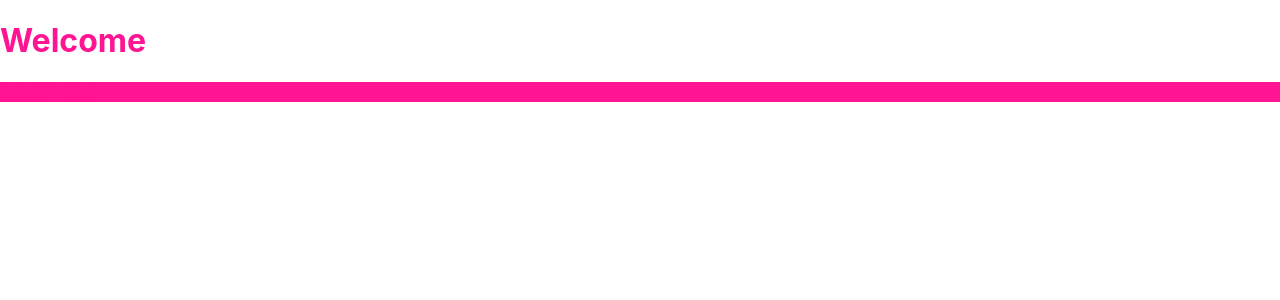
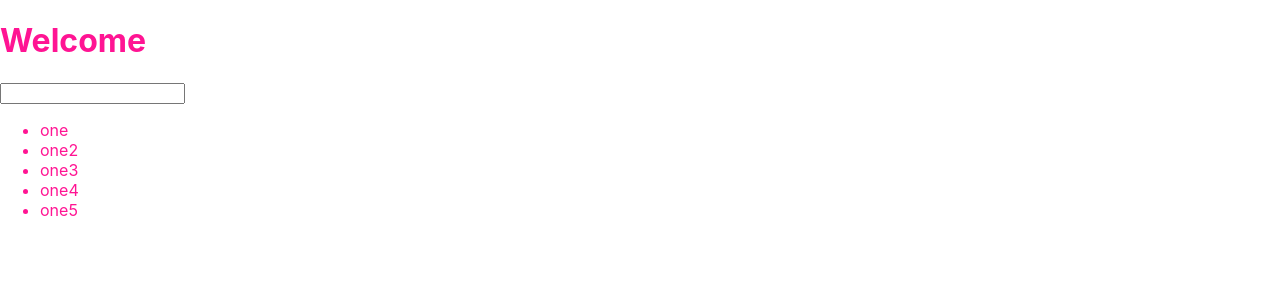
Before and after one commit to tuongnc-0401/react-hook, a React (Create React App) app: page / in a window 1280 px wide. Shown: the top 300 px of the page. Built offline with nearby package versions, Linux system fonts and the light colour scheme.

Commit message:
TodoList

```diff
--- a/src/App.js
+++ b/src/App.js
@@ -1,10 +1,45 @@
+import { useState } from 'react';
 import './App.scss';
-import ColorBox from './components/ColorBox'
+import ColorBox from './components/ColorBox';
+import TodoList from './components/TodoList';
+import TodoForm from './components/TodoForm';
 function App() {
+
+  const [todoList, setTodoList] = useState([
+    { id: 1, title: 'one' },
+    { id: 12, title: 'one2' },
+    { id: 13, title: 'one3' },
+    { id: 14, title: 'one4' },
+    { id: 15, title: 'one5' }
+  ]);
+
+  function handleTodoList(todo) {
+    var index = todoList.findIndex(x => x.id === todo.id);
+    if (index < 0) {
+      return;
+    }
+    var newList = [...todoList];
+    newList.splice(index, 1);
+    setTodoList(newList)
+    console.log(todo);
+  }
+
+  function handleTodoFormSubmit(formValue) {
+
+    var newList = [...todoList];
+    var newValue = {
+      id: todoList.length + 1,
+      ...formValue
+    }
+    console.log('Form submit: ', newValue);
+    newList.push(newValue);
+    setTodoList(newList);
+  }
   return (
     <div className="app">
       <h1>Welcome</h1>
-      <ColorBox></ColorBox>
+      <TodoForm onSubmit={handleTodoFormSubmit}></TodoForm>
+      <TodoList todos={todoList} onTodoClick={handleTodoList}></TodoList>
     </div>
   );
 }
--- a/src/components/ColorBox/ColorBox.scss
+++ b/src/components/ColorBox/ColorBox.scss
@@ -0,0 +1,11 @@
+.color-box {
+    $box-size: 200px;
+
+    display: inline-block;
+    width: $box-size;
+    height: $box-size;
+    border-radius: 10px;
+
+    transition: all 0.35s ease-in-out 0s;
+    cursor: pointer;
+}
--- a/src/components/ColorBox/index.jsx
+++ b/src/components/ColorBox/index.jsx
@@ -1,5 +1,6 @@
 import React, { useState } from 'react';
 import PropTypes from 'prop-types';
+import './ColorBox.scss';
 
 ColorBox.propTypes = {
 
--- /dev/null
+++ b/src/components/TodoForm/index.jsx
@@ -0,0 +1,45 @@
+import React, { useState } from 'react';
+import PropTypes from 'prop-types';
+
+TodoForm.propTypes = {
+    onSubmit: PropTypes.func,
+};
+
+TodoForm.defaultProps = {
+    onSubmit: null
+}
+
+function TodoForm(props) {
+
+    var {onSubmit} = props;
+    var [ value, setValue] = useState('');
+    function handleOnChange(e) {
+        console.log(e.target.value);
+        setValue(e.target.value);
+    }
+
+    function handleSubmit(e) {
+        e.preventDefault();
+        if (!onSubmit) {
+            return
+        }
+        const formValue = {
+            title: value,
+        };
+        onSubmit(formValue)
+        setValue('');
+
+
+    }
+
+    return (
+        <form onSubmit={handleSubmit}>
+            <input type="text" name="" id=""
+            value={value}
+            onChange={handleOnChange}
+            />
+        </form>
+    );
+}
+
+export default TodoForm;
--- /dev/null
+++ b/src/components/TodoList/index.jsx
@@ -0,0 +1,43 @@
+import PropTypes from 'prop-types';
+import React from 'react';
+
+TodoList.propTypes = {
+    todos: PropTypes.array,
+    onTodoClick: PropTypes.func,
+};
+
+TodoList.defaultProps = {
+    todos: [],
+    onTodoClick: null,
+}
+
+
+
+function TodoList(props) {
+        const {todos, onTodoClick} = props;
+
+        function handleTodoList(todo) {
+            if (onTodoClick) {
+                onTodoClick(todo);
+            }
+        }
+
+    return (
+        <div>
+            <ul className="todo-list">
+                {
+                    todos.map(todo =>(
+                        <li
+                        key={todo.id}
+                        onClick={() => handleTodoList(todo)}
+                        >
+                            {todo.title}
+                        </li>
+                    ))
+                }
+            </ul>
+        </div>
+    );
+}
+
+export default TodoList;
```
